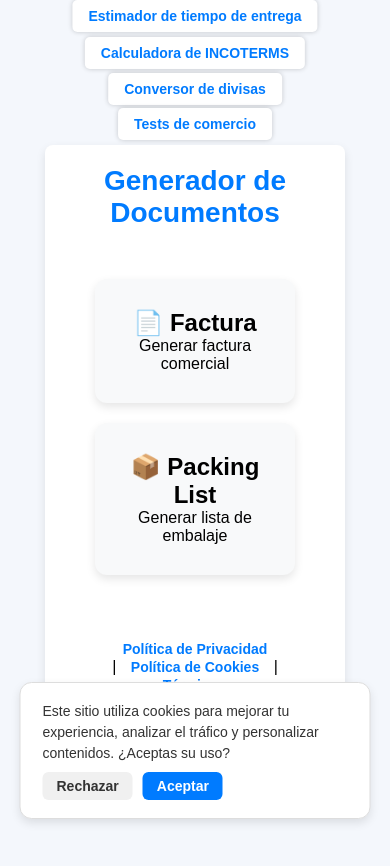
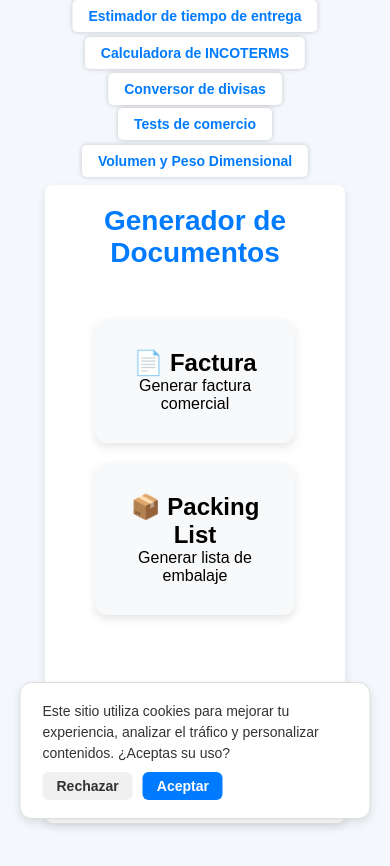
Before and after one commit to jorgeddcc7/nuevo-repo, a plain HTML site: page docs/docs1.html in a window 390 px wide. Before the commit the page ends 844 px from the top, so only its background shows below. Drawn offline with nearby package versions, Linux system fonts and the light colour scheme.

Commit message:
pesolinks

```diff
--- a/distancias.css
+++ b/distancias.css
@@ -105,7 +105,27 @@ body {
     transition: all 0.3s ease;
 }
 
-.link__calculadora:hover, .link__facturas:hover, .link__divisas:hover, .link__tests:hover {
+.link__peso i {
+    margin-left: 8px;
+    font-size: 16px;
+}
+
+.link__peso {
+    position: fixed;
+    top: 110px;
+    left: 20px;
+    font-size: 14px;
+    color: #007bff;
+    text-decoration: none;
+    font-weight: 600;
+    background-color: #fff;
+    padding: 8px 16px;
+    border-radius: 5px;
+    box-shadow: 0 0 5px #0003;
+    transition: all 0.3s ease;
+}
+
+.link__calculadora:hover, .link__facturas:hover, .link__divisas:hover, .link__tests:hover, .link__peso:hover {
     background-color: #007bff;
     color: #fff;
     transform: scale(1.1);
@@ -240,9 +260,19 @@ body {
         position: absolute;
         top: 40px;
     }
+    .link__peso {
+        position: absolute;
+        top: 80px;
+    }
     .seccion-calculo {
         max-width: 700px;
         margin-top: 50px;
+    }
+}
+@media (max-width: 1100px) {
+    .seccion-calculo {
+        max-width: 680px;
+        margin-top: 120px;
     }
 }
 @media (max-width: 500px) {
@@ -298,8 +328,16 @@ body {
         white-space: nowrap;
         width: fit-content;
     }
+    .link__peso {
+        position: absolute;
+        top: 145px;
+        left: 50%;
+        transform: translateX(-50%);
+        white-space: nowrap;
+        width: fit-content;
+    }
     .seccion-calculo {
-        margin-top: 145px;
+        margin-top: 185px;
     }
     #recursos-utiles {
         max-width: 400px;
--- a/divisas.css
+++ b/divisas.css
@@ -103,7 +103,27 @@ body {
     transition: all 0.3s ease;
 }
 
-.link__distancia:hover, .link__facturas:hover, .link__incoterms:hover, .link__tests:hover {
+.link__peso i {
+    margin-left: 8px;
+    font-size: 16px;
+}
+
+.link__peso {
+    position: fixed;
+    top: 110px;
+    left: 20px;
+    font-size: 14px;
+    color: #007bff;
+    text-decoration: none;
+    font-weight: 600;
+    background-color: #fff;
+    padding: 8px 16px;
+    border-radius: 5px;
+    box-shadow: 0 0 5px #0003;
+    transition: all 0.3s ease;
+}
+
+.link__distancia:hover, .link__facturas:hover, .link__incoterms:hover, .link__tests:hover, .link__peso:hover {
     background-color: #007bff;
     color: #fff;
     transform: scale(1.1);
@@ -202,6 +222,10 @@ button:hover {
         position: absolute;
         top: 40px;
     }
+    .link__peso {
+        position: absolute;
+        top: 77px;
+    }
     canvas {
         max-width: 600px;
     }
@@ -237,8 +261,16 @@ button:hover {
         white-space: nowrap;
         width: fit-content;
     }
+    .link__peso {
+        position: absolute;
+        top: 143px;
+        left: 50%;
+        transform: translateX(-50%);
+        white-space: nowrap;
+        width: fit-content;
+    }
     .container {
-        margin-top: 145px;
+        margin-top: 180px;
     }
     #convertir {
         width: fit-content;
--- a/docs/docs.css
+++ b/docs/docs.css
@@ -100,7 +100,27 @@ body {
     font-size: 16px;
 }
 
-.link__distancia:hover, .link__incoterms:hover, .link__divisas:hover, .link__tests:hover {
+.link__peso i {
+    margin-left: 8px;
+    font-size: 16px;
+}
+
+.link__peso {
+    position: fixed;
+    top: 110px;
+    left: 20px;
+    font-size: 14px;
+    color: #007bff;
+    text-decoration: none;
+    font-weight: 600;
+    background-color: #fff;
+    padding: 8px 16px;
+    border-radius: 5px;
+    box-shadow: 0 0 5px #0003;
+    transition: all 0.3s ease;
+}
+
+.link__distancia:hover, .link__incoterms:hover, .link__divisas:hover, .link__tests:hover, .link__peso:hover {
     background-color: #007bff;
     color: #fff;
     transform: scale(1.1);
@@ -273,7 +293,7 @@ button:hover {
     }
     .container {
         max-width: 700px;
-        margin-top: 85px;
+        margin-top: 125px;
     }
     .link__divisas {
         position: absolute;
@@ -282,6 +302,10 @@ button:hover {
     .link__tests {
         position: absolute;
         top: 40px;
+    }
+    .link__peso {
+        position: absolute;
+        top: 80px;
     }
 }
 @media (max-width: 500px) {
@@ -319,8 +343,16 @@ button:hover {
         white-space: nowrap;
         width: fit-content;
     }
+    .link__peso {
+        position: absolute;
+        top: 145px;
+        left: 50%;
+        transform: translateX(-50%);
+        white-space: nowrap;
+        width: fit-content;
+    }
     .container {
-        margin-top: 145px;
+        margin-top: 185px;
     }
 }
 
--- a/docs/docs1.html
+++ b/docs/docs1.html
@@ -35,10 +35,11 @@
         </div>
     </div>
 
-    <a href="distancias.html" class="link__distancia" target="_blank">Estimador de tiempo de entrega</a>
-    <a href="index.html" class="link__incoterms" target="_blank">Calculadora de INCOTERMS</a>
-    <a href="divisas.html" class="link__divisas" target="_blank">Conversor de divisas</a>
+    <a href="/distancias.html" class="link__distancia" target="_blank">Estimador de tiempo de entrega</a>
+    <a href="/index.html" class="link__incoterms" target="_blank">Calculadora de INCOTERMS</a>
+    <a href="/divisas.html" class="link__divisas" target="_blank">Conversor de divisas</a>
     <a href="tests/test.html" class="link__tests" target="_blank">Tests de comercio</a>
+    <a href="/peso.html" class="link__peso" target="_blank">Volumen y Peso Dimensional</a>
 
     <div class="container">
         <h1>Generador de Documentos</h1>
--- a/tests/test.css
+++ b/tests/test.css
@@ -31,7 +31,7 @@ body {
 }
 
 /* Links fijos */
-.link__distancia, .link__divisas, .link__facturas, .link__pro, .link__incoterms {
+.link__distancia, .link__divisas, .link__facturas, .link__peso, .link__incoterms {
   position: fixed;
   font-size: 14px;
   font-weight: 600;
@@ -46,12 +46,11 @@ body {
 .link__incoterms { top:30px; left:20px; color:#007bff; }
 .link__facturas { top:70px; right:20px; color:#007bff; }
 .link__divisas { top:70px; left:20px; color:#007bff}
-.link__pro { top:112px; left:20px; color:#61dafb; background-color:#121b2b; font-weight:700; }
+.link__peso { top:112px; left:20px; color:#007bff; }
 
-.link__distancia:hover, .link__facturas:hover, .link__divisas:hover, .link__incoterms:hover {
+.link__distancia:hover, .link__facturas:hover, .link__divisas:hover, .link__incoterms:hover, .link__peso:hover {
   background-color:#007bff; color:#fff; transform: scale(1.05);
 }
-.link__pro:hover { color:#121b2b; background-color:#61dafb; transform: scale(1.05); }
 
 /* Contenedor principal */
 .container2 {
```
Also changed, not shown: distancias.html (+1 -0 lines), divisas.html (+1 -0 lines), tests/test.html (+4 -4 lines).
